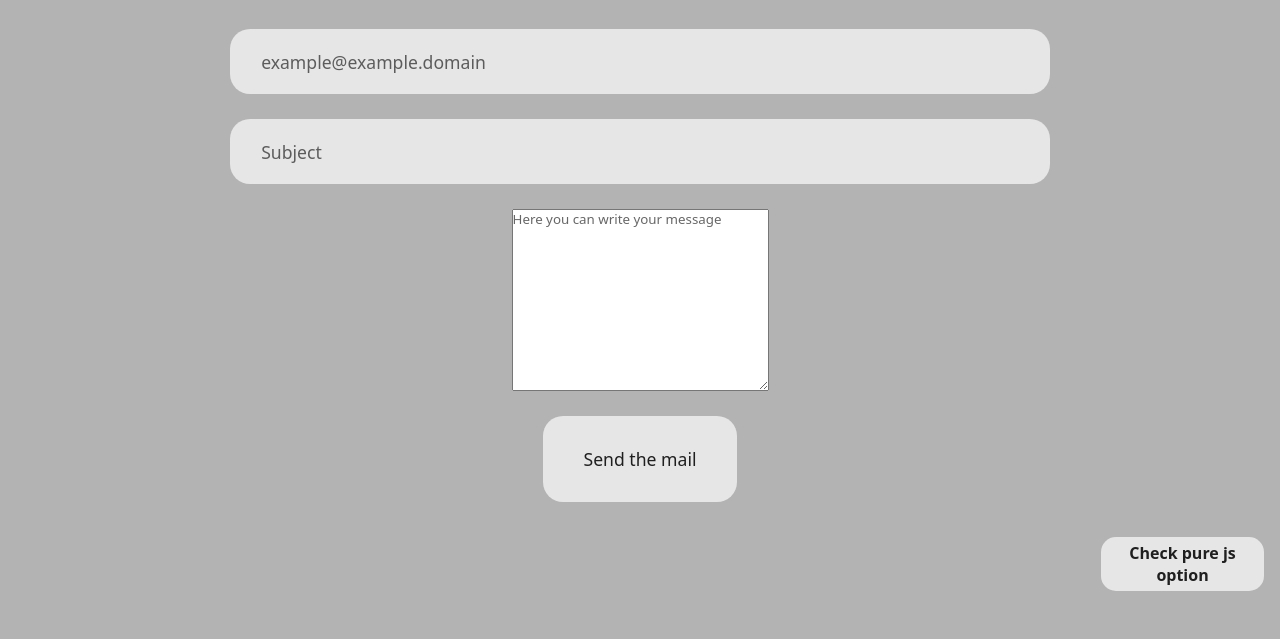
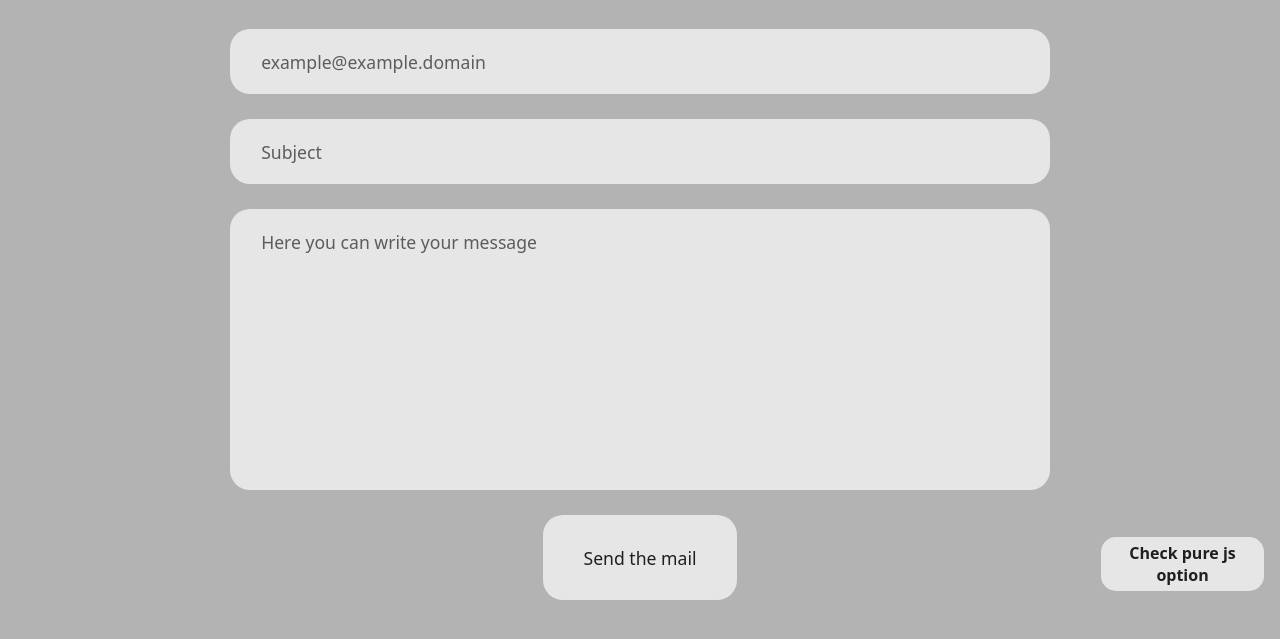
Before and after one commit to Eter-NS/Simple_form_with_HtmlJS_authentication, a website built with Vite: page src/index.html in a window 1280 px wide. Shown: the part 193-832 px from the top of the page. Built offline with nearby package versions, Linux system fonts and the light colour scheme.

Commit message:
Changing textarea class

```diff
--- a/src/index.html
+++ b/src/index.html
@@ -35,7 +35,7 @@
       <textarea
         name="message"
         id="message"
-        class="form__textarea"
+        class="form__input form__input--textarea"
         cols="30"
         rows="10"
         placeholder="Here you can write your message"
```
Also changed, not shown: src/index_JSForm.html (+1 -1 lines).
